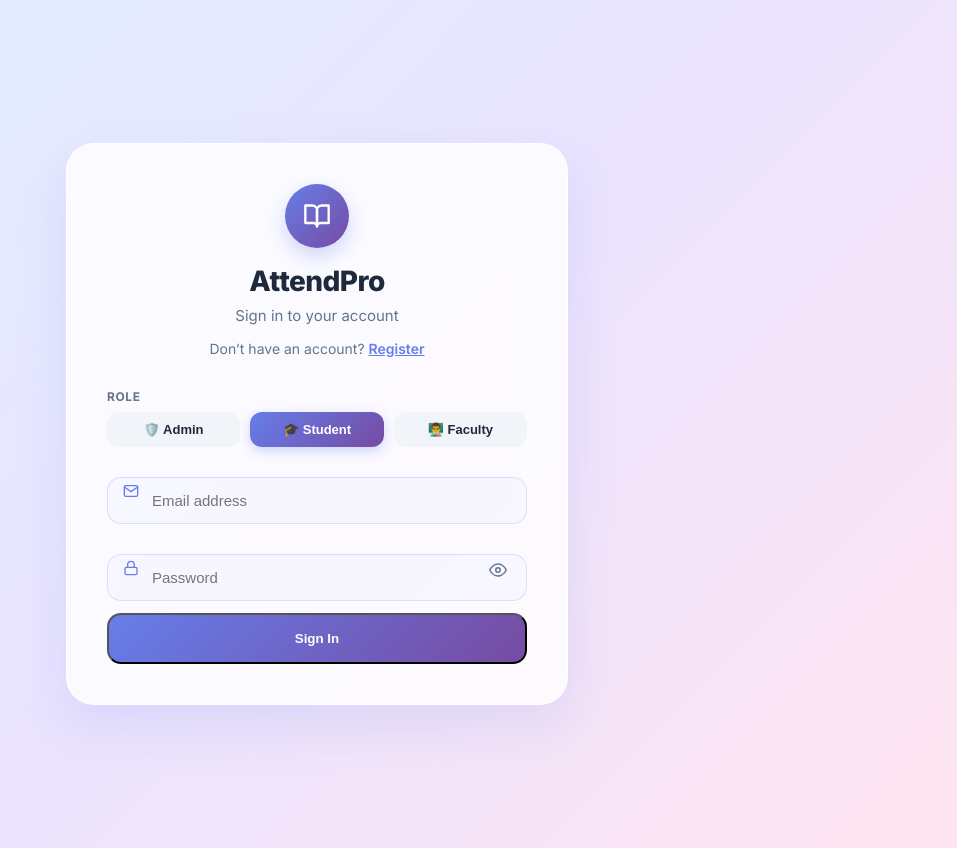
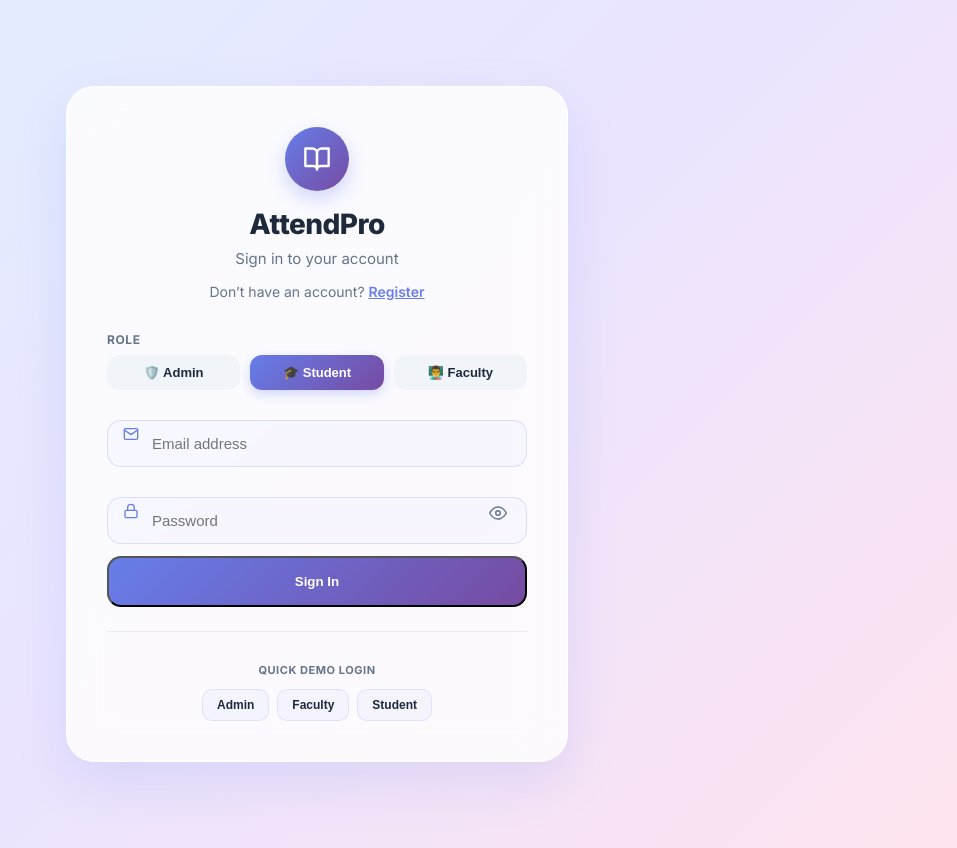
Before and after one commit to siribhargavi-t/attendance-system, a React (Create React App) app in the folder frontend/: page /login in a window 1280 px wide. Shown: the whole page, without its empty margins (323-1280 px from the left). Built offline with nearby package versions, Linux system fonts and the light colour scheme.

Commit message:
Add Quick Demo Login credentials section

```diff
--- a/frontend/src/pages/Auth/Login.jsx
+++ b/frontend/src/pages/Auth/Login.jsx
@@ -271,6 +271,63 @@ const Login = () => {
           >
             {loading ? "Signing in..." : "Sign In"}
           </button>
+
+          {/* DEMO CREDENTIALS QUICK-FILL */}
+          <div style={{
+            marginTop: 24,
+            paddingTop: 20,
+            borderTop: `1px solid ${isDark ? "rgba(255,255,255,0.08)" : "rgba(0,0,0,0.06)"}`,
+            textAlign: "center"
+          }}>
+            <p style={{
+              fontSize: 11,
+              fontWeight: 700,
+              color: mutedColor,
+              textTransform: "uppercase",
+              letterSpacing: "0.05em",
+              marginBottom: 12
+            }}>
+              Quick Demo Login
+            </p>
+            <div style={{ display: "flex", gap: 8, justifyContent: "center" }}>
+              {[
+                { label: "Admin", email: "admin@example.com", role: "admin" },
+                { label: "Faculty", email: "faculty@example.com", role: "faculty" },
+                { label: "Student", email: "student@example.com", role: "student" }
+              ].map(demo => (
+                <button
+                  key={demo.label}
+                  type="button"
+                  onClick={() => {
+                    setEmail(demo.email);
+                    setPassword("password");
+                    setRole(demo.role);
+                  }}
+                  style={{
+                    padding: "8px 14px",
+                    borderRadius: 10,
+                    border: `1px solid ${isDark ? "rgba(255,255,255,0.1)" : "rgba(102,126,234,0.15)"}`,
+                    background: isDark ? "rgba(255,255,255,0.03)" : "rgba(102,126,234,0.05)",
+                    color: textColor,
+                    fontSize: 12,
+                    fontWeight: 600,
+                    cursor: "pointer",
+                    transition: "all 0.2s ease",
+                  }}
+                  onMouseEnter={(e) => {
+                    e.currentTarget.style.background = isDark ? "rgba(255,255,255,0.08)" : "rgba(102,126,234,0.1)";
+                    e.currentTarget.style.borderColor = "#667eea";
+                  }}
+                  onMouseLeave={(e) => {
+                    e.currentTarget.style.background = isDark ? "rgba(255,255,255,0.03)" : "rgba(102,126,234,0.05)";
+                    e.currentTarget.style.borderColor = isDark ? "rgba(255,255,255,0.1)" : "rgba(102,126,234,0.15)";
+                  }}
+                >
+                  {demo.label}
+                </button>
+              ))}
+            </div>
+          </div>
         </form>
       </motion.div>
     </div>
```
